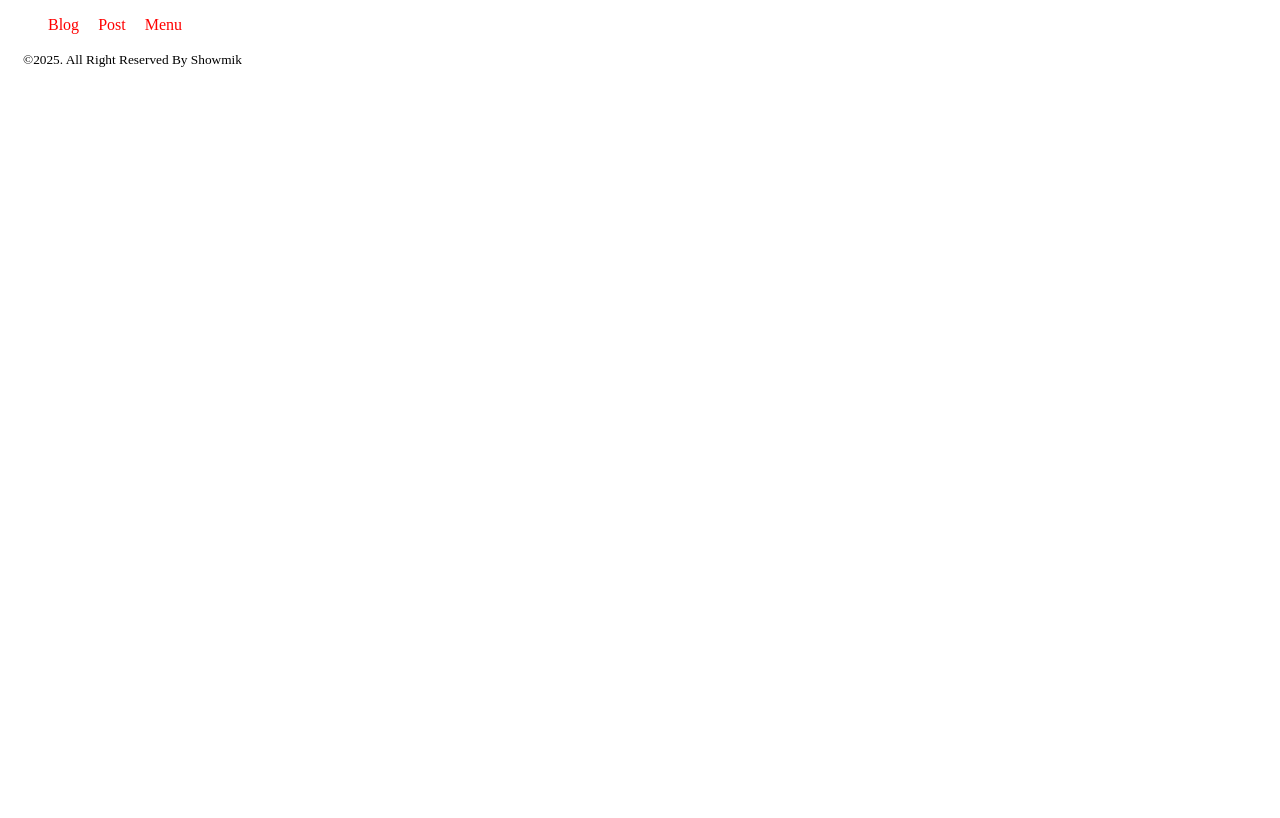
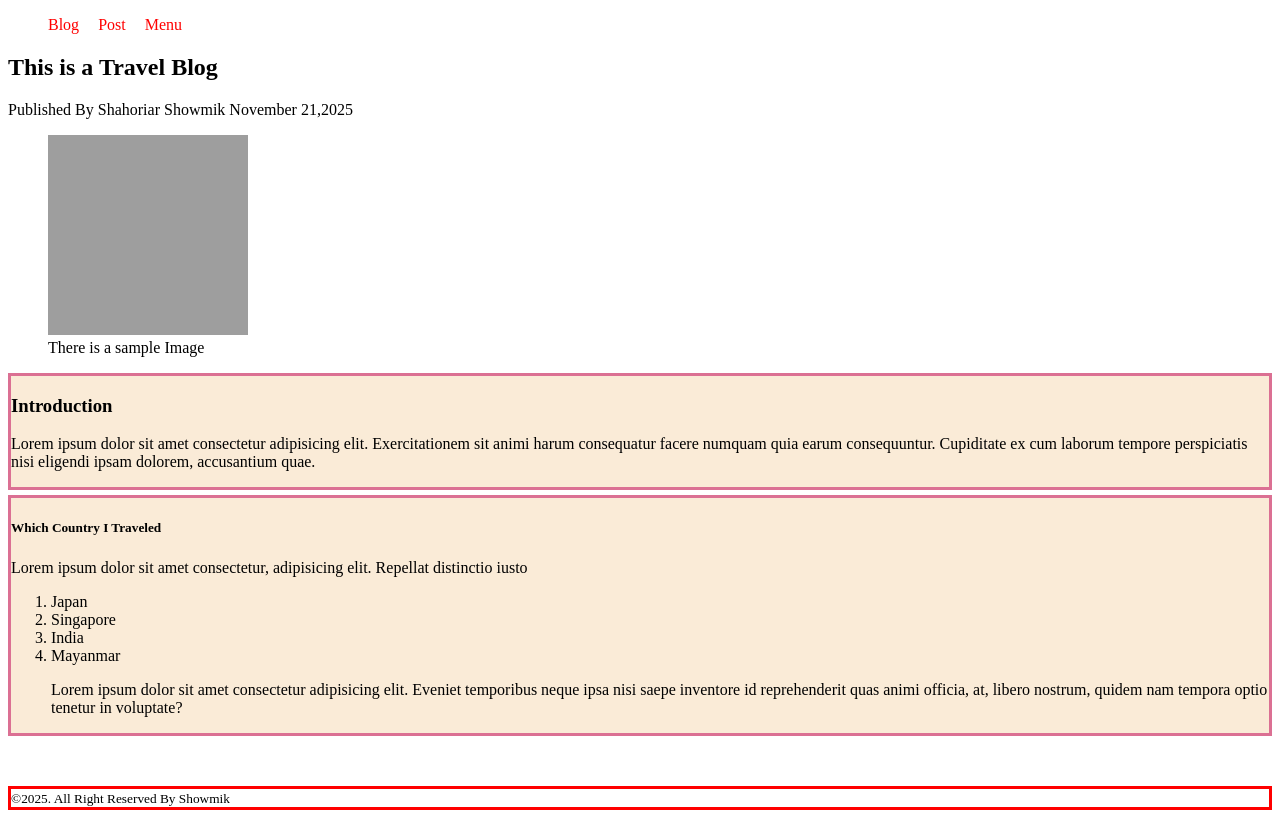
Before and after one commit to showmik426/back-to-github, a plain HTML site: page blog.html in a window 1280 px wide. Drawn offline with Linux system fonts and the light colour scheme; grey boxes are pictures that could not be loaded.

Commit message:
added a blog

```diff
--- a/blog.html
+++ b/blog.html
@@ -17,7 +17,30 @@
             </nav>
     </header>
                 <body>
+                    <h2>This is a Travel Blog</h2>
+                    <caption>Published By Shahoriar Showmik</caption>
+                    <time datetime="21/11/2025">November 21,2025</time>
 
+                    <figure>
+                        <img src="images/sky.jpg" alt="Sky Picture">
+                        <figcaption>There is a sample Image</figcaption>
+                    </figure>
+                    <section>
+                        <h3>Introduction</h3>
+                        <p>Lorem ipsum dolor sit amet consectetur adipisicing elit. Exercitationem sit animi harum consequatur facere numquam quia earum consequuntur. Cupiditate ex cum laborum tempore perspiciatis nisi eligendi ipsam dolorem, accusantium quae.</p>
+
+                    </section>
+                    <section>
+                        <h5>Which Country I Traveled</h5>
+                        <p>Lorem ipsum dolor sit amet consectetur, adipisicing elit. Repellat distinctio iusto</p>
+                        <ol>
+                            <li>Japan</li>
+                            <li>Singapore</li>
+                            <li>India</li>
+                            <li>Mayanmar</li>
+                            <p>Lorem ipsum dolor sit amet consectetur adipisicing elit. Eveniet temporibus neque ipsa nisi saepe inventore id reprehenderit quas animi officia, at, libero nostrum, quidem nam tempora optio tenetur in voluptate?</p>
+                        </ol>
+                    </section>
                  </body>
 
      <footer>
--- a/style/style.css
+++ b/style/style.css
@@ -9,8 +9,22 @@ nav > ul > li > a{
     color: red;
 }
 
+body > figure > img{
+    width: 200px;
+    height: 200px;
+    align-items: center;
+}
+
+body > section{
+    border: 3px solid palevioletred;
+    margin-top: 5px;
+    background-color: antiquewhite;
+}
 
 footer{
     align-items: center;
-    margin: 15px;
+    /* margin: 15px; */
+    border: 3px solid red;
+    margin-top: 50px;
+
 }
```
Also changed, not shown: 1 other file.
